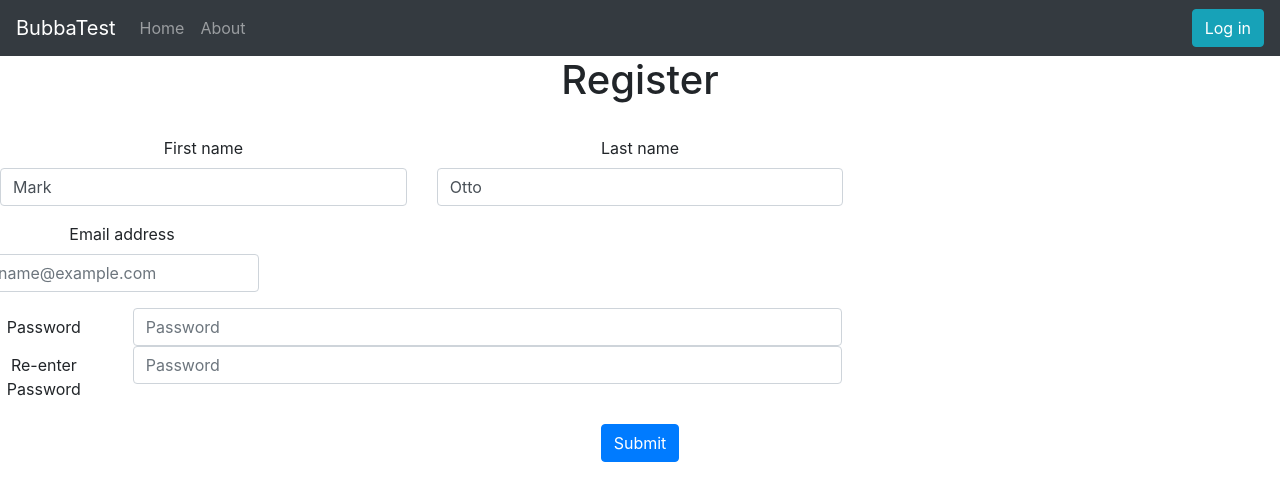
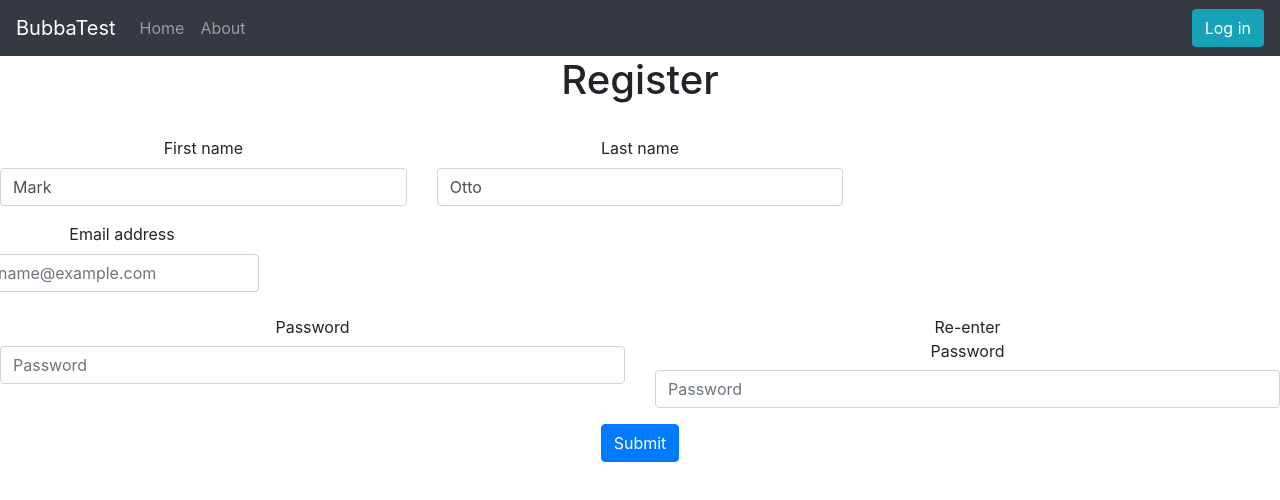
Before and after one commit to bearados/bubba, a React (Create React App) app in the folder client/: page /registration in a window 1280 px wide. Shown: the top 500 px of the page. Built offline with nearby package versions, Linux system fonts and the light colour scheme.

Commit message:
form update

```diff
--- a/client/src/components/Registration.js
+++ b/client/src/components/Registration.js
@@ -25,16 +25,13 @@ const Registration = () => {
                 </Form.Group>
             </Row>
             <Row>
-                <Form.Group as={Row} className="mb-3" controlId="formPlaintextPassword">
-                    <Form.Label for="password1" column sm="2">Password</Form.Label>
-                    <Col sm="10">
-
-                        <Form.Control id="password1" type="password" placeholder="Password" />
-                    </Col>
-                    <Form.Label for="password2" column sm="2">Re-enter Password</Form.Label>
-                    <Col sm="10">
-                        <Form.Control id="password2" type="password" placeholder="Password" />
-                    </Col>
+                <Form.Group as={Col} className="mb-3" controlId="formPlaintextPassword">
+                    <Form.Label for="password1" column sm="3">Password</Form.Label>
+                    <Form.Control id="password1" type="password" placeholder="Password" />
+                </Form.Group>
+                <Form.Group as={Col} className="mb-3" controlId="formPlaintextPassword">
+                    <Form.Label for="password2" column sm="3">Re-enter Password</Form.Label>
+                    <Form.Control id="password2" type="password" placeholder="Password" />
                 </Form.Group>
             </Row>
 
```
